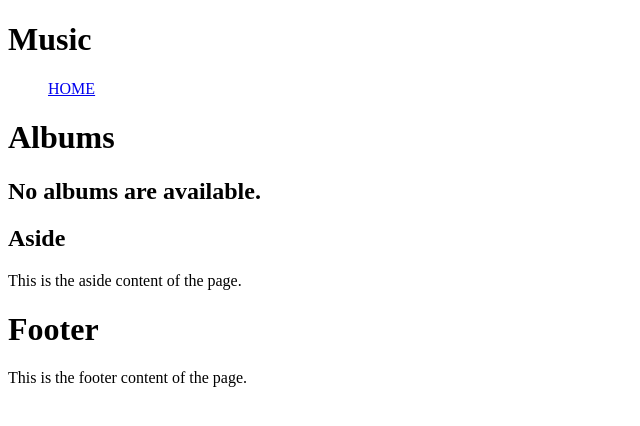
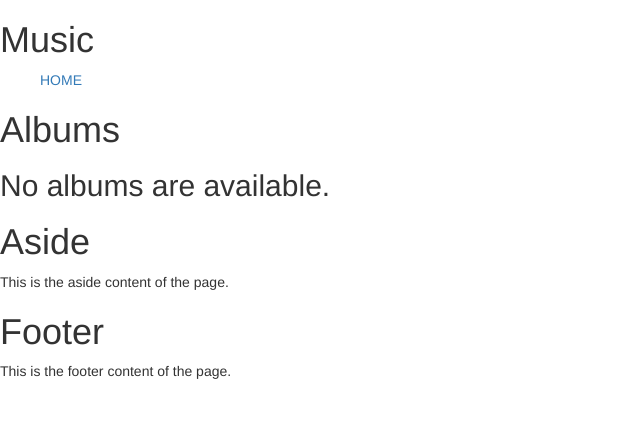
Before and after one commit to matt2ology/django-thenewboston, a Django app: page /music/ in a window 1280 px wide. Shown: the top 426 px of the page, without its empty margins (0-640 px from the left). Run offline with Django 4.2, Linux system fonts and the light colour scheme; data that the repository does not hold is empty; some libraries are stand-ins or nearby versions.

Commit message:
Added Bootstrap styles and Google fonts

```diff
--- a/website/music/templates/music/index.html
+++ b/website/music/templates/music/index.html
@@ -5,7 +5,13 @@
     <meta charset="UTF-8">
     <title>Music</title>
     {% load static %}
+    <!-- using CDN Bootstrap 3.3.7 thenewboston uses in his tutorial -->
+    <link rel="stylesheet" href="https://maxcdn.bootstrapcdn.com/bootstrap/3.3.7/css/bootstrap.min.css">
+    <link href="https://fonts.googleapis.com/css?faimily=Satisfy" rel="stylesheet">
     <link rel="stylesheet" href="{% static 'music/style.css' %}">
+    <script src="https://ajax.googleapis.com/ajax/libs/jquery/3.6.0/jquery.min.js"></script>
+    <!-- using CDN Bootstrap 3.3.7 thenewboston uses in his tutorial -->
+    <script src="https://maxcdn.bootstrapcdn.com/bootstrap/3.3.7/js/bootstrap.min.js"></script>
 </head>
 
 <body>
```
